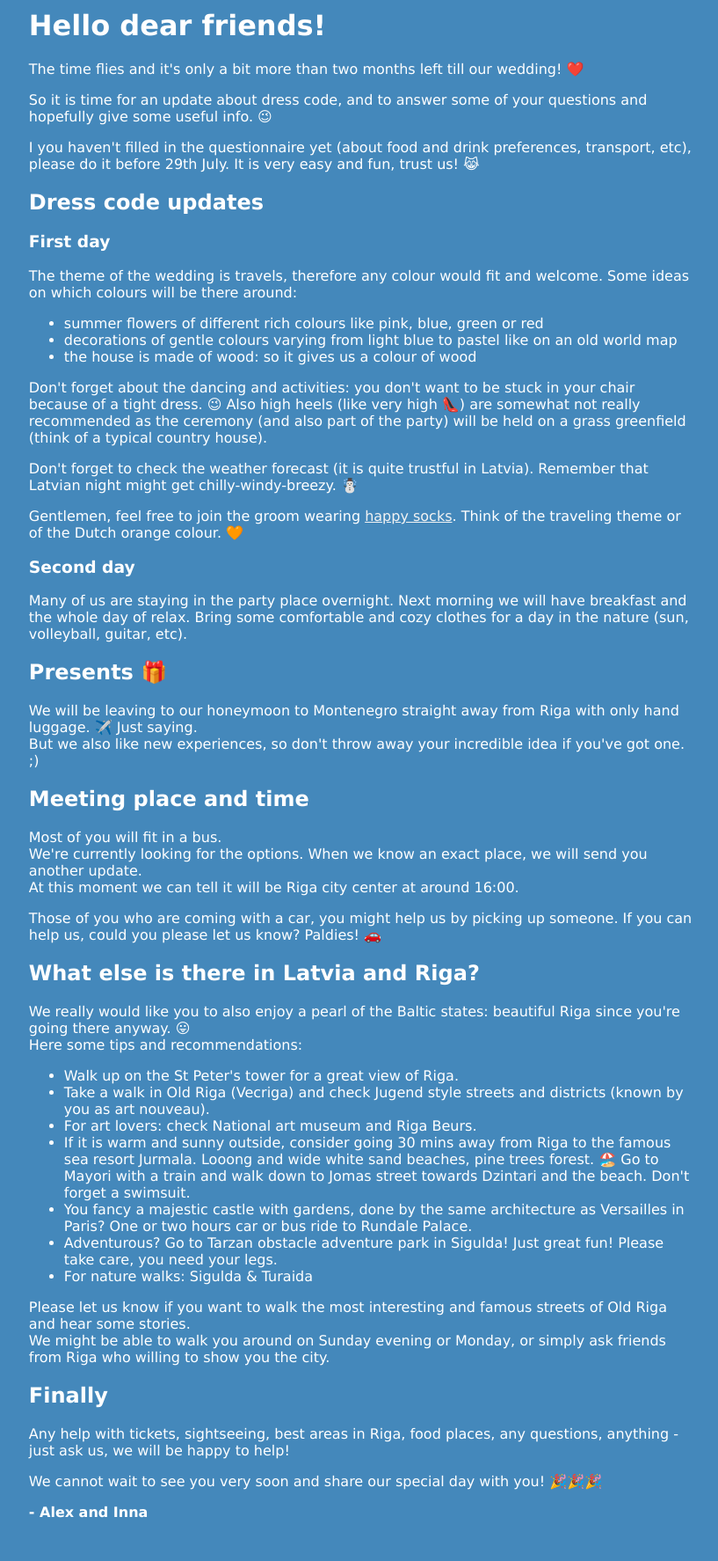
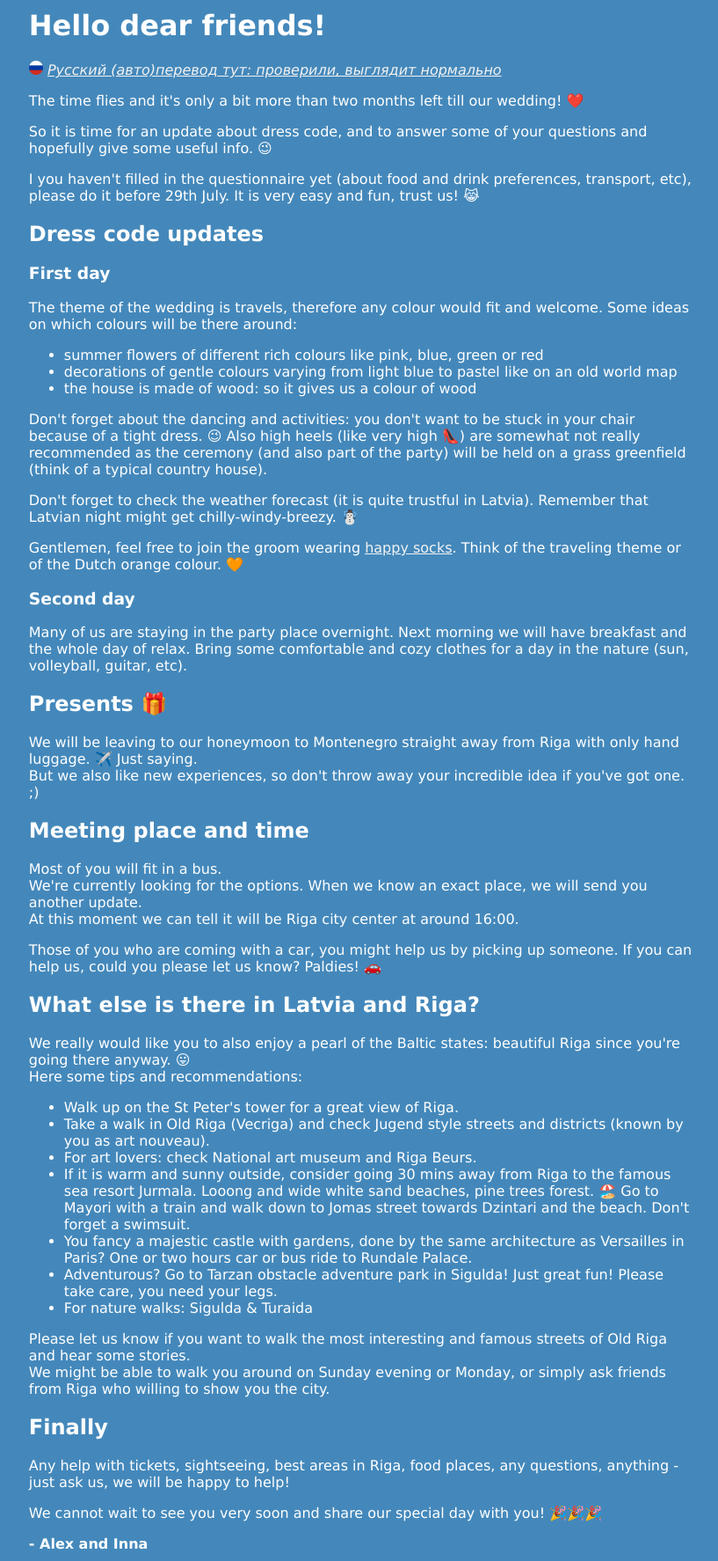
Before and after one commit to azarakovskiy/azarakovskiy.github.io, a Jekyll site: the page built from wedding_update.html, in a window 1280 px wide. Shown: the whole page at 88% size, without its empty margins (228-1045 px from the left). Built offline with Jekyll 4.4.1, drawn with Linux system fonts in a browser that asks for light colours; before the commit the page ends 1738 px from its top, so only the background shows below that.

Commit message:
added russian translation

```diff
--- a/wedding_update.html
+++ b/wedding_update.html
@@ -91,6 +91,11 @@ permalink: /wedding/update
     <h1>
         Hello dear friends!
     </h1>
+
+    <i>
+        <img width="16" height="16" src="/img/RU.png"/>
+        <a href="http://translate.google.com/translate?hl=&sl=en&tl=ru&u=http%3A%2F%2Fazarakovskiy.com%2Fwedding%2Fupdate" target="_blank">Русский (авто)перевод тут: проверили, выглядит нормально</a>
+    </i>
 
     <p class="message">
         The time flies and it's only a bit more than two months left till our wedding! ❤️
```
